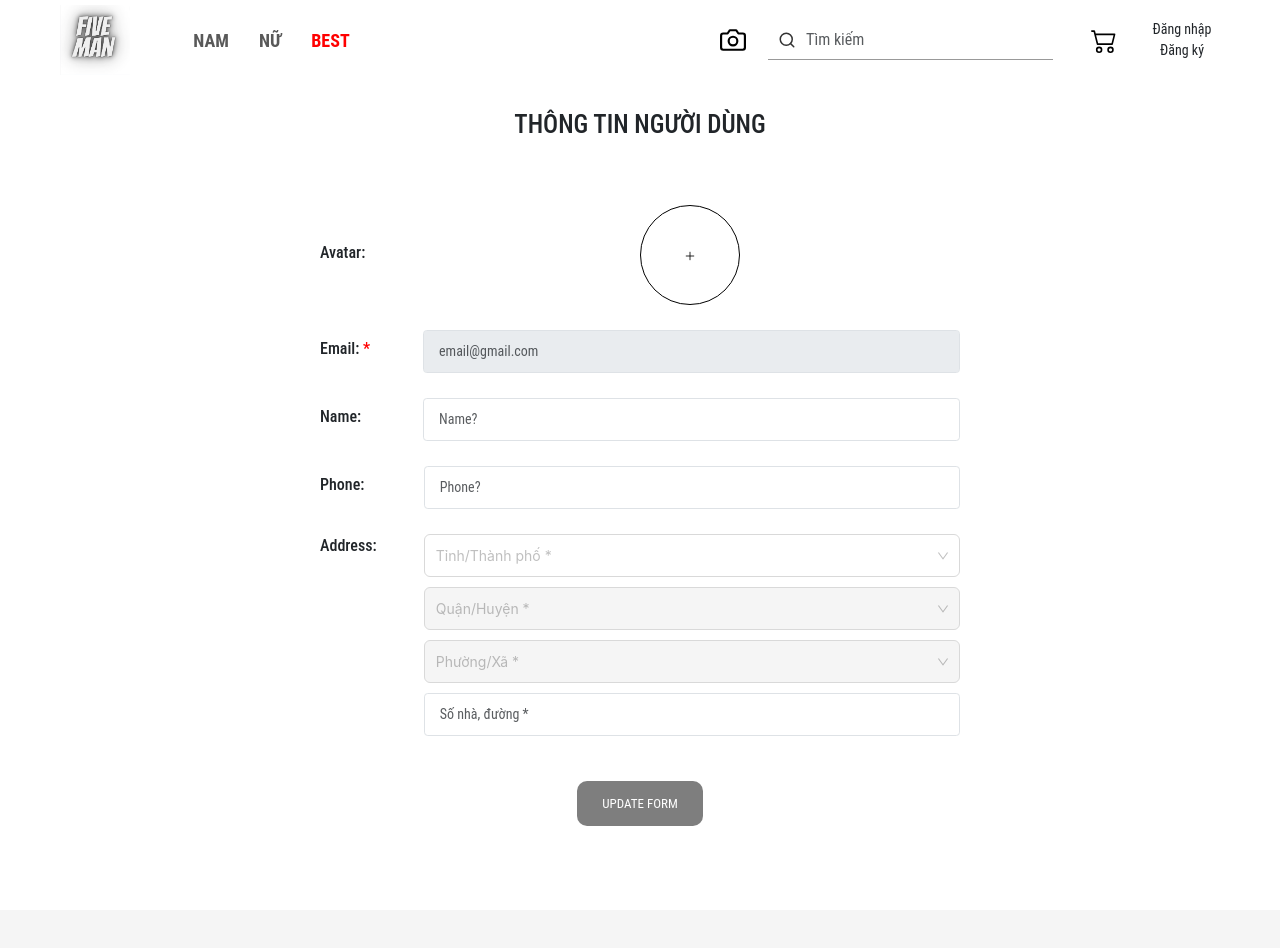
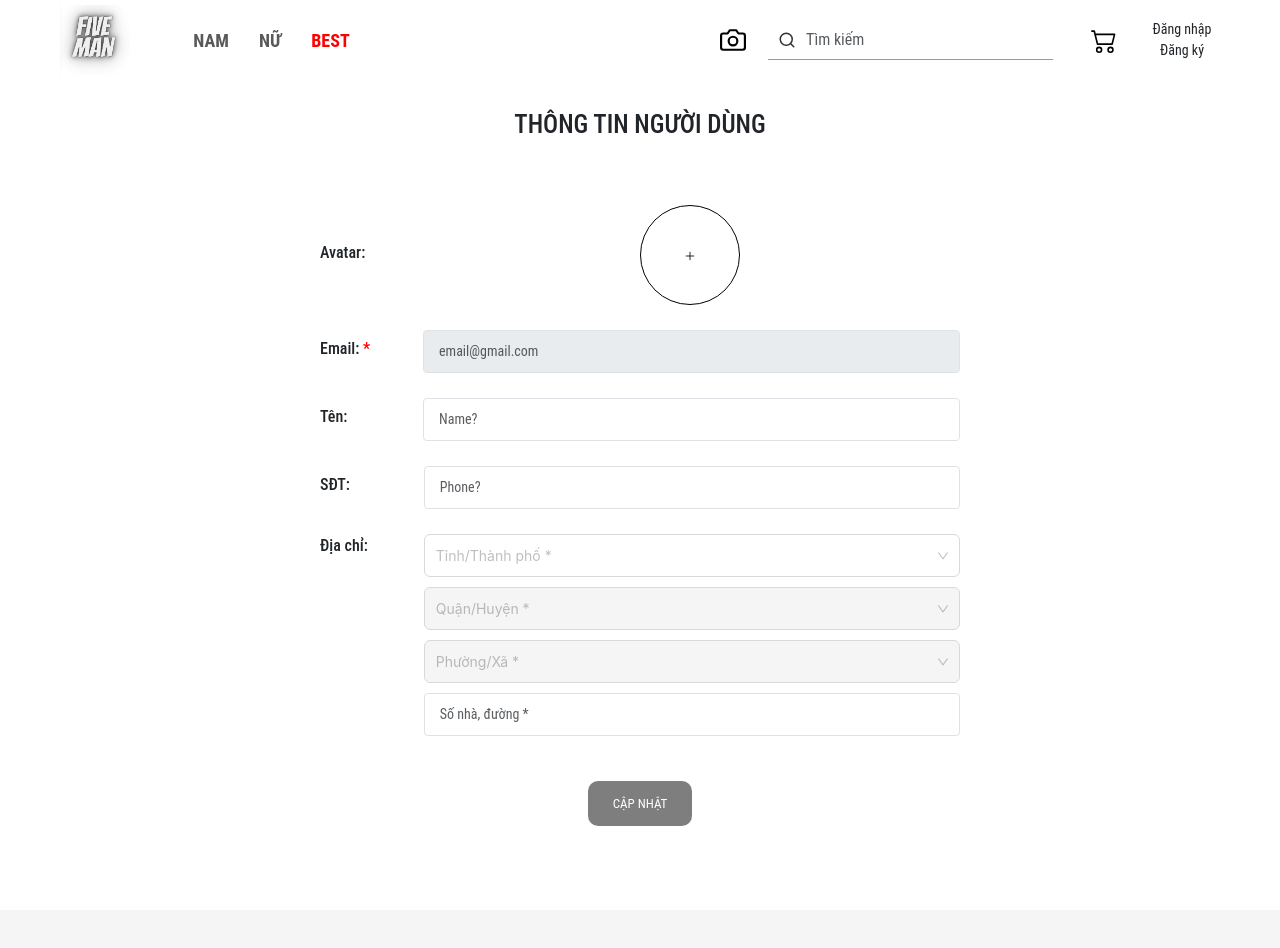
Before and after one commit to khiemfe/Clothing_Store, a React (Create React App) app: page /profile-user in a window 1280 px wide. Shown: the top 948 px of the page. Built offline with nearby package versions, Linux system fonts and the light colour scheme.

Commit message:
fix-bug-detailPage

```diff
--- a/src/components/ModelBodyComponent.jsx
+++ b/src/components/ModelBodyComponent.jsx
@@ -145,6 +145,8 @@ const ModelBodyComponent = ({
     { value: "Bình thường", label: "Bình thường" },
     { value: "Mập", label: "Mập" },
   ];
+
+  console.log(stateProduct);
 
   return (
     <>
@@ -739,7 +741,7 @@ const ModelBodyComponent = ({
             rules={[
               {
                 required: true,
-                message: "Vui lòng nhập độ mập ốm!",
+                message: stateProduct?.size ? "" : "Vui lòng nhập độ mập ốm!",
               },
             ]}
           >
--- a/src/components/TabelComponents.jsx
+++ b/src/components/TabelComponents.jsx
@@ -76,7 +76,7 @@ const TabelComponents = (props) => {
           currentTableRef={tableRefAll.current}
         >
           <Button>
-            <MdDownload style={{ marginRight: "5px" }} /> Export tất cả {text}
+            <MdDownload style={{ marginRight: "5px" }} /> Export tất cả {text}{" "}
             (CSV)
           </Button>
         </DownloadTableExcel>
--- a/src/pages/DetailsOrderPage.jsx
+++ b/src/pages/DetailsOrderPage.jsx
@@ -1,3 +1,4 @@
+/* eslint-disable default-case */
 import React, { useEffect, useState } from "react";
 import { useLocation, useParams } from "react-router-dom";
 import * as OrderServcie from "../services/OrderServices";
@@ -33,30 +34,42 @@ const DetailsOrderPage = () => {
     switch (monthInitial) {
       case "Jan":
         setMonth("01");
+        break;
       case "Feb":
         setMonth("02");
+        break;
       case "Mar":
         setMonth("03");
+        break;
       case "Apr":
         setMonth("04");
+        break;
       case "May":
         setMonth("05");
+        break;
       case "Jun":
         setMonth("06");
+        break;
       case "Jul":
         setMonth("07");
+        break;
       case "Aug":
         setMonth("08");
+        break;
       case "Sep":
         setMonth("09");
+        break;
       case "Oct":
         setMonth("10");
+        break;
       case "Nov":
         setMonth("11");
+        break;
       case "Dec":
         setMonth("12");
+        break;
     }
-  }, []);
+  }, [monthInitial]);
 
   return (
     <>
--- a/src/pages/MyOrderPage.jsx
+++ b/src/pages/MyOrderPage.jsx
@@ -99,6 +99,12 @@ const MyOrderPage = () => {
     setOkHuy("");
   };
 
+  const handleKeyDown = (e) => {
+    if (e.key === "Enter") {
+      handleOkModel();
+    }
+  };
+
   useEffect(() => {
     window.scrollTo(0, 1);
   }, []);
@@ -183,6 +189,7 @@ const MyOrderPage = () => {
               )}
         </div>
       </div>
+      <div onKeyDown={handleKeyDown}>
         <Modal
           title="Thông báo"
           open={isModalOpen}
@@ -191,6 +198,7 @@ const MyOrderPage = () => {
         >
           <p className="huy">Bạn có muốn huỷ đơn hàng này?</p>
         </Modal>
+      </div>
     </>
   );
 };
--- a/src/pages/ProfilePage.jsx
+++ b/src/pages/ProfilePage.jsx
@@ -120,6 +120,7 @@ const ProfilePage = () => {
       base64s.push(base);
       mutationUploadImage.mutate(base64s);
       setAvatar(base);
+      setIsCheckOnChange(true);
     }
   };
 
@@ -344,7 +345,7 @@ const ProfilePage = () => {
               </Form.Group>
               <Form.Group controlId="validationCustom01">
                 <div className="item">
-                  <Form.Label>Name:</Form.Label>
+                  <Form.Label>Tên:</Form.Label>
                   <Form.Control
                     // required
                     value={name}
@@ -358,7 +359,7 @@ const ProfilePage = () => {
 
               <Form.Group controlId="validationCustomUsername">
                 <div className="item" style={{ marginBottom: 10 }}>
-                  <Form.Label>Phone:</Form.Label>
+                  <Form.Label>SĐT:</Form.Label>
                   <InputGroup hasValidation>
                     <Form.Control
                       value={phone}
@@ -381,7 +382,7 @@ const ProfilePage = () => {
               )}
               <Form.Group md="6" controlId="validationCustom03">
                 <div className="item address">
-                  <Form.Label>Address:</Form.Label>
+                  <Form.Label>Địa chỉ:</Form.Label>
                   <div className="selectAddress">
                     <div>
                       <Select
@@ -436,12 +437,12 @@ const ProfilePage = () => {
           {isCheckOnChange ? (
             <div style={{ width: "100%", textAlign: "center", marginTop: 30 }}>
               <span className="submit" onClick={handleUpdate}>
-                Update form
+                Cập nhật
               </span>
             </div>
           ) : (
             <div style={{ width: "100%", textAlign: "center", marginTop: 30 }}>
-              <span className="submit disabled">Update form</span>
+              <span className="submit disabled">Cập nhật</span>
             </div>
           )}
         </Form>
--- a/src/pages/SignUpPage.jsx
+++ b/src/pages/SignUpPage.jsx
@@ -100,6 +100,8 @@ const SignUpPage = () => {
       otp,
     });
   };
+
+  console.log(email);
 
   const handleCreateOTP = () => {
     mutationOTP.mutate({
```
Also changed, not shown: src/pages/ProductDetailsPage.jsx (+4 -6 lines). Lines whose indentation alone changed are shown as unchanged.
